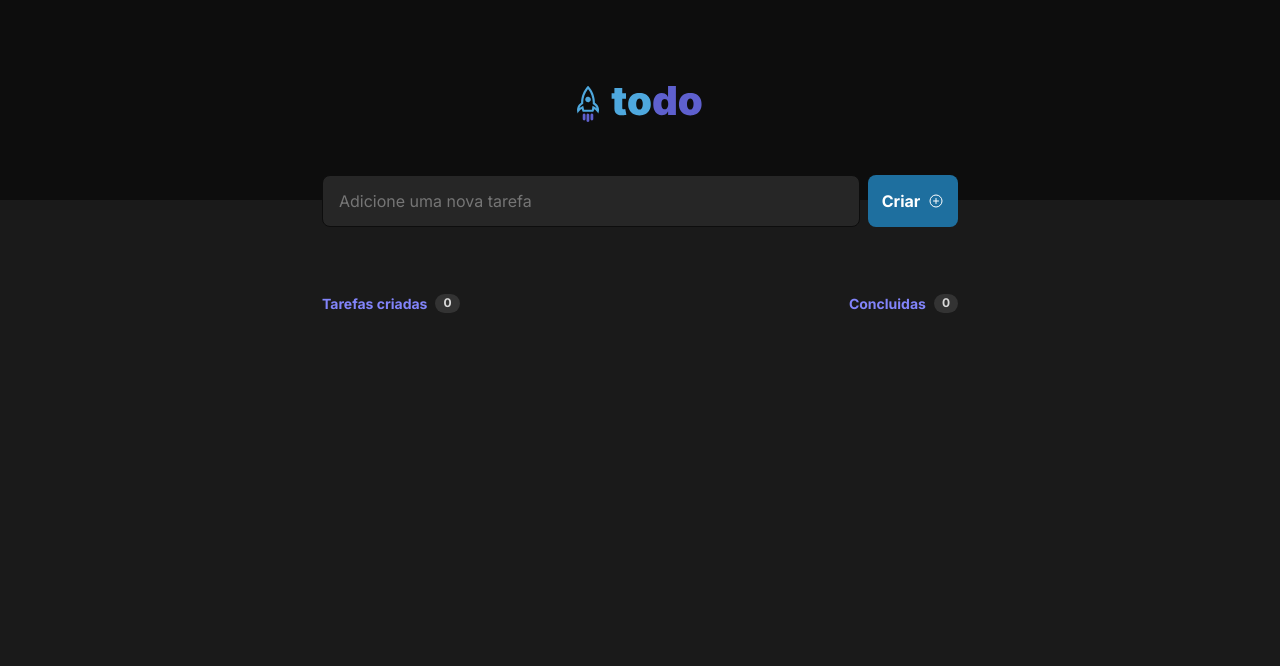
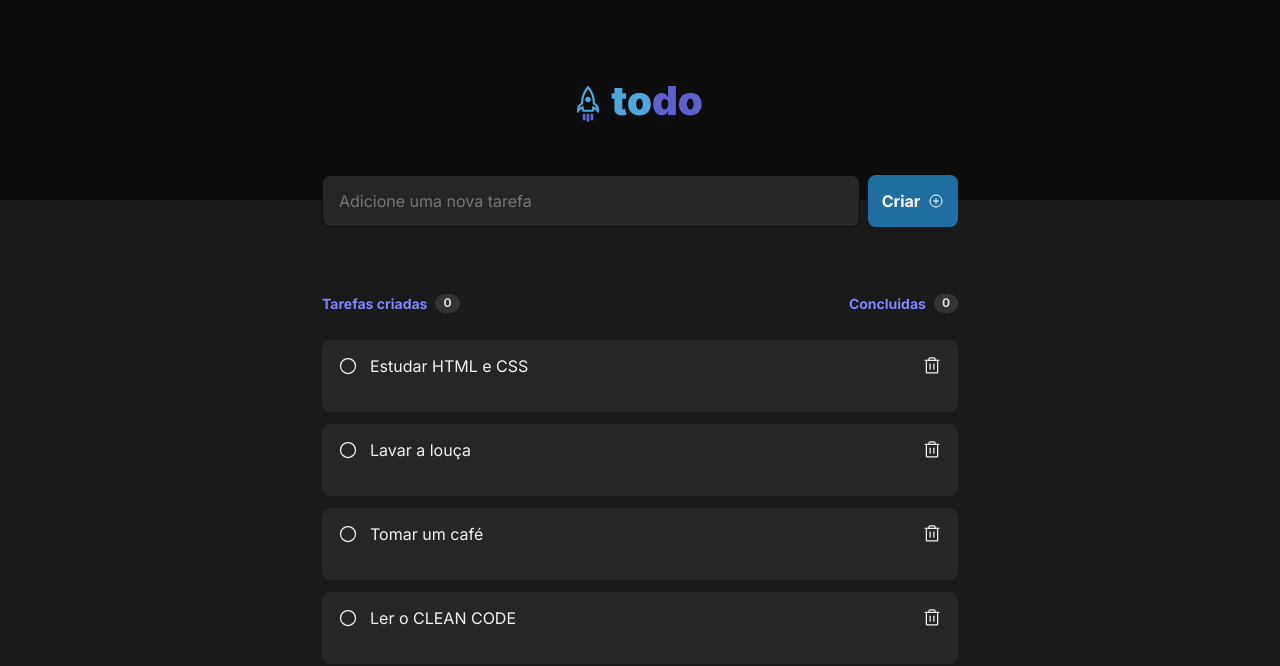
Before and after one commit to dinobergviana/desafio1-conceitos-react, a React (Vite) app: page / in a window 1280 px wide. Shown: the top 666 px of the page. Built offline with nearby package versions, Linux system fonts and the light colour scheme.

Commit message:
criado componente Todo

```diff
--- a/src/App.tsx
+++ b/src/App.tsx
@@ -6,9 +6,11 @@ import styles from './App.module.css'
 import './global.css'
 
 import clipboard from './assets/Clipboard.svg'
+import { Todo } from './components/Todo'
 
 export function App() {
   const hasTodo = true
+  const todo = "teste"
   return (
     <div>
       <Header />
@@ -25,6 +27,15 @@ export function App() {
             <span>0</span>
           </div>
         </div>
+        {/* TODOS */}
+
+        <div>
+          <Todo description="Estudar HTML e CSS"/>
+          <Todo description="Lavar a louça"/>
+          <Todo description="Tomar um café"/>
+          <Todo description="Ler o CLEAN CODE"/>
+        </div>
+
         {/* componente de alert quando não houver todos criados */}
         {
           !hasTodo &&
--- /dev/null
+++ b/src/components/Todo.module.css
@@ -0,0 +1,39 @@
+.todoContainer {
+  width: 100%;
+  height: 4.5rem;
+  padding: 1rem;
+
+  /* display: grid;
+  grid-template-columns: 1fr 10fr 1fr;
+  gap: 12; */
+
+  display: flex;
+  align-items: flex-start;
+  justify-content: space-between;
+  gap: 12px;
+
+  border-radius: 8px;
+
+  background: var(--gray-500);
+  color: var(--gray-100);
+}
+
+.todoContainer + .todoContainer {
+  margin-top: 0.75rem;
+}
+
+.todoContainer .description {
+  flex: 1;
+}
+
+.checkIcon {
+
+}
+
+.description {
+  text-align: left;
+}
+
+.deleteIcon {
+
+}
--- /dev/null
+++ b/src/components/Todo.tsx
@@ -0,0 +1,23 @@
+import { Circle, Trash } from 'phosphor-react'
+
+import styles from './Todo.module.css'
+
+interface TodoProps {
+  description: string
+}
+
+export function Todo({description}: TodoProps) {
+  return (
+    <div className={styles.todoContainer}>
+      <div className={styles.checkIcon}>
+        <Circle size={20}/>
+      </div>
+      <div className={styles.description}>
+        <span>{description}</span>
+      </div>
+      <div className={styles.deleteIcon}>
+        <Trash size={20}/>
+      </div>
+    </div>
+  )
+}
```
